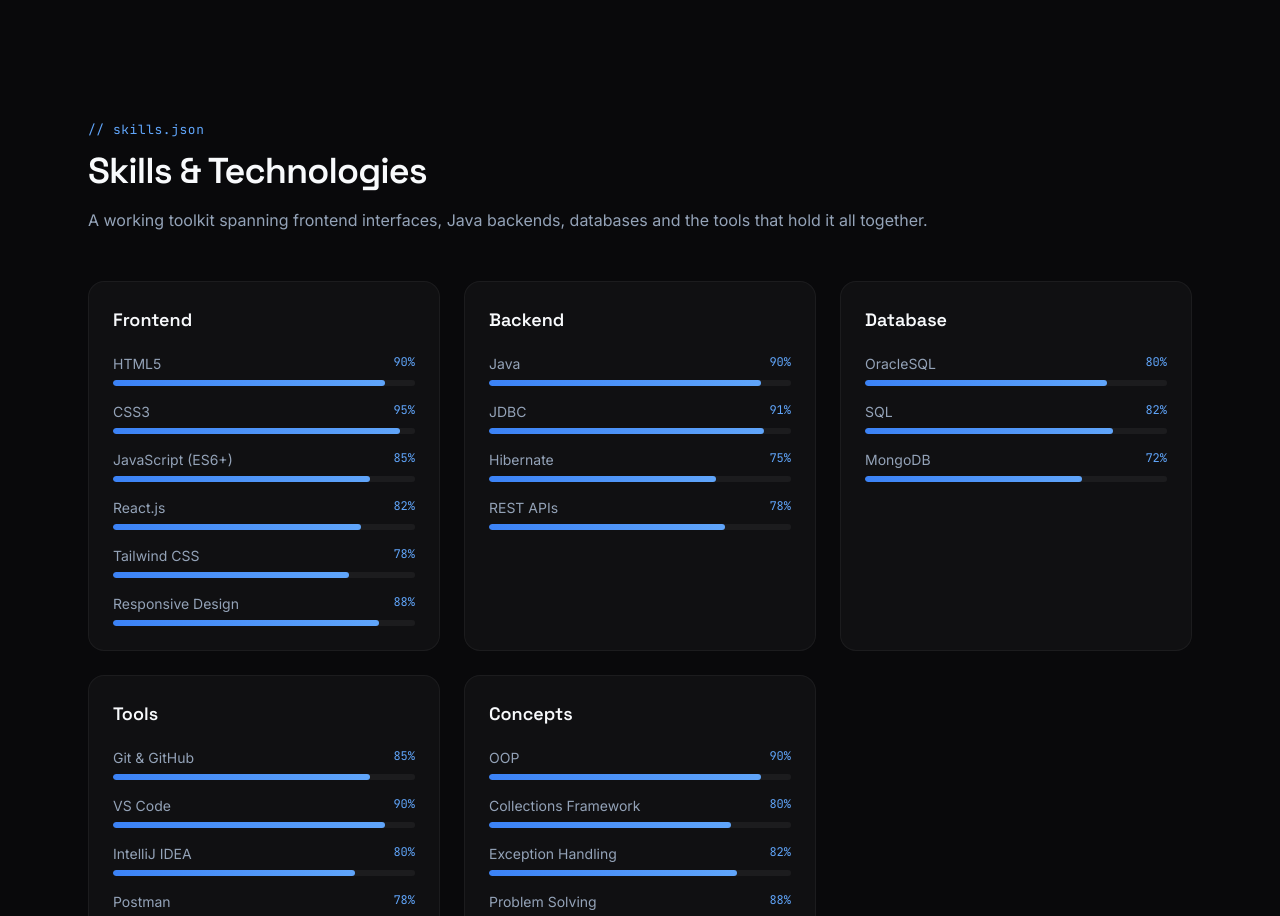
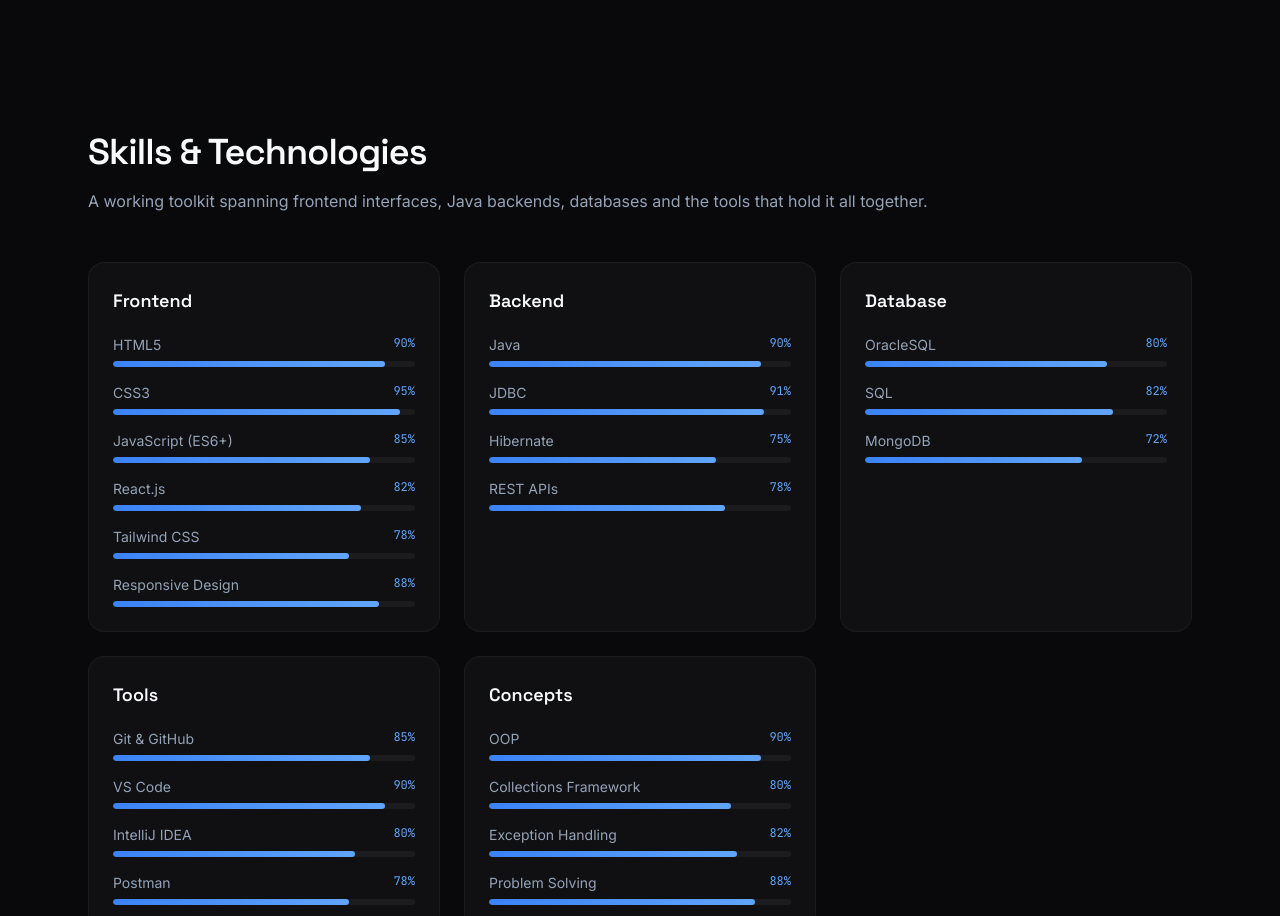
Before and after one commit to prashantmane1207/PrashantManePortfolio-V2-, a React (Vite) app: page / in a window 1280 px wide. Shown: the part 1960-2876 px from the top of the page. Built offline with nearby package versions, Linux system fonts and the light colour scheme; no server answers.

Commit message:
Remove eyebrow prop from SectionHeading
Removed eyebrow prop from SectionHeading in Skills component.

```diff
--- a/src/sections/Skills.jsx
+++ b/src/sections/Skills.jsx
@@ -6,7 +6,6 @@ export default function Skills() {
   return (
     <section id="skills" className="mx-auto max-w-6xl px-6 py-28">
       <SectionHeading
-        eyebrow="// skills.json"
         title="Skills & Technologies"
         subtitle="A working toolkit spanning frontend interfaces, Java backends, databases and the tools that hold it all together."
       />
```
